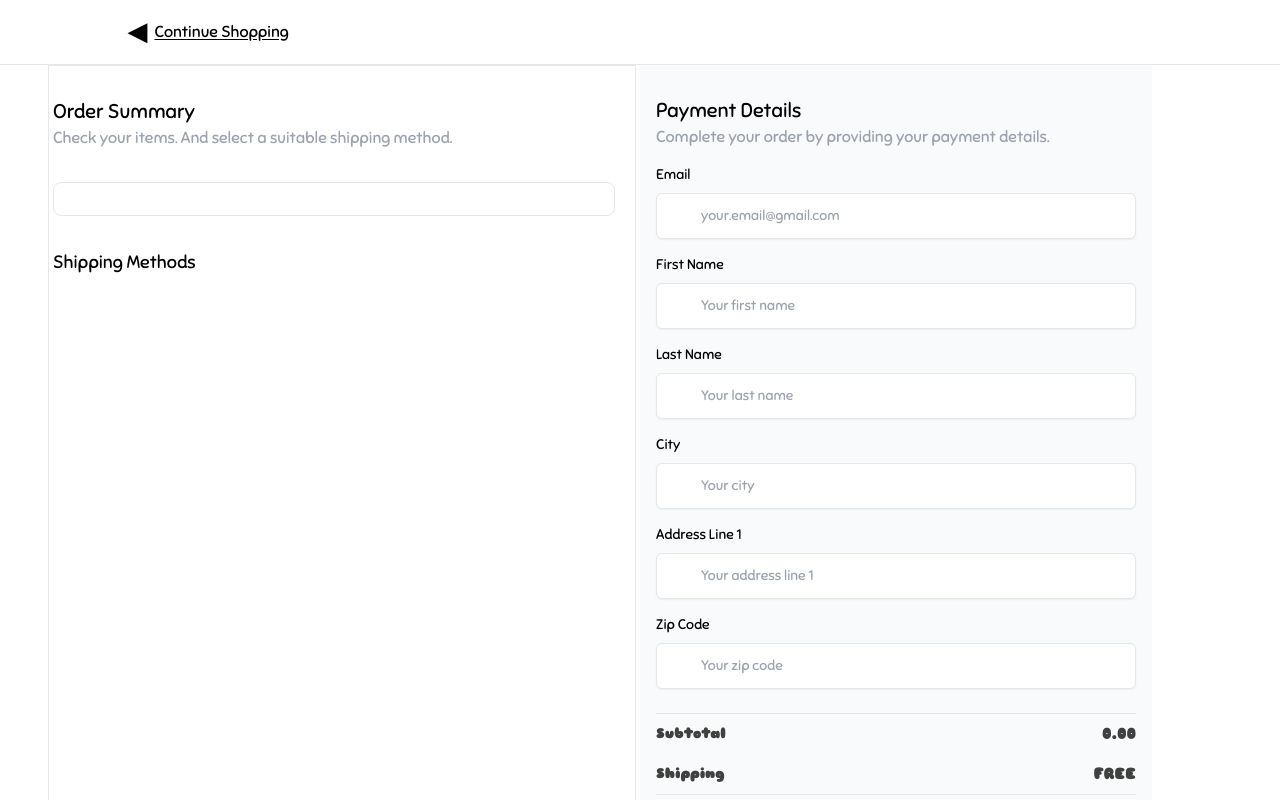
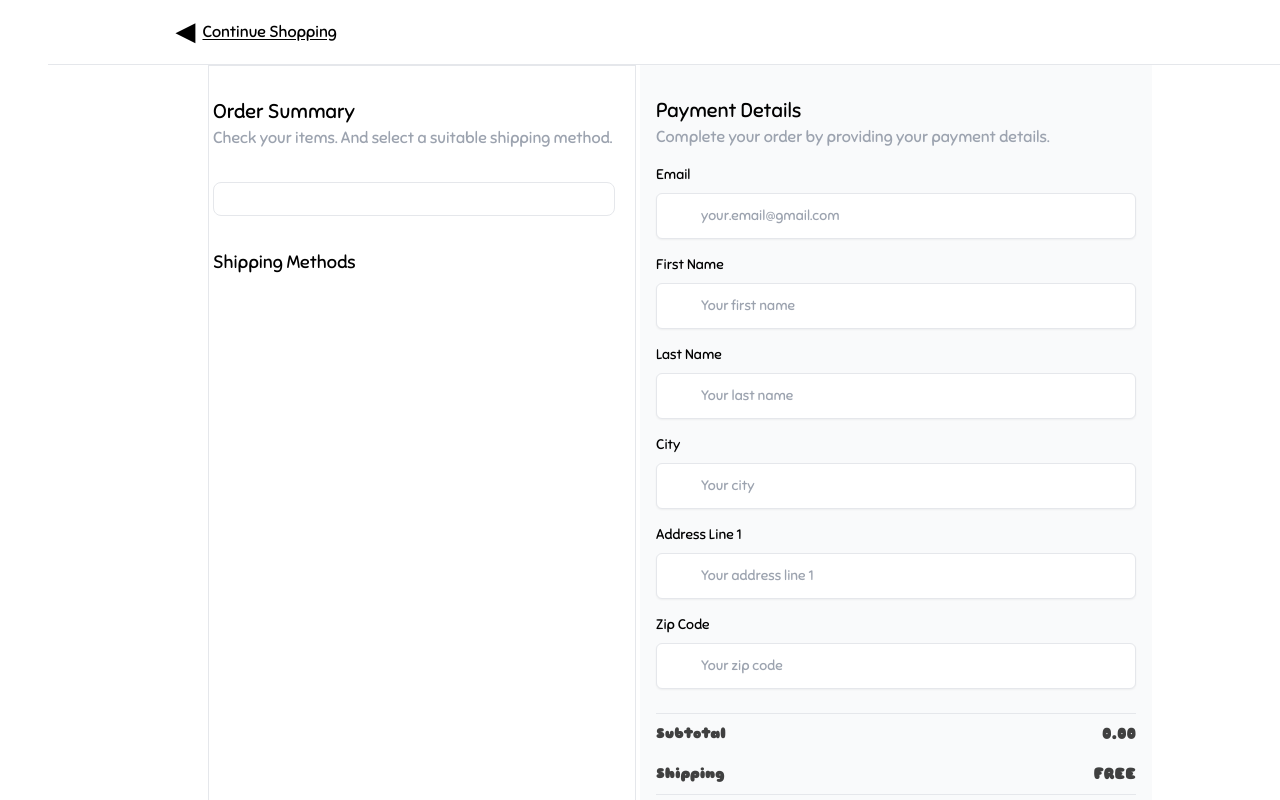
Before and after one commit to EvaldasPaulauskas-Projects/HelloHeaven, a Next.js app: page /checkout in a window 1280 px wide. Shown: the top 800 px of the page. Built offline with nearby package versions, Linux system fonts and the light colour scheme.

Commit message:
Fixing CheckOut Page

```diff
--- a/src/app/checkout/page.tsx
+++ b/src/app/checkout/page.tsx
@@ -112,7 +112,7 @@
           <Loader />
         </div>
       ) : ""}
-      <div className="flex flex-col items-center border-b bg-white py-4 sm:flex-row sm:px-10 lg:px-20 xl:px-32">
+      <div className="flex flex-col items-center border-b bg-white py-4 sm:flex-row sm:px-10 lg:px-20 xl:px-32 ml-12">
         <Link href="/shop-all" className="flex items-center gap-2">
           <span className="text-2xl font-black">◀</span>
           <span className="underline underline-offset-2">Continue Shopping</span>
@@ -122,7 +122,7 @@
         </div>
       </div>
       <div className="grid sm:px-10 lg:grid-cols-2 lg:px-20 xl:px-32">
-        <div className="px-5 pt-8 pl-1 -pr-32 border mr-1 -ml-20">
+        <div className="px-5 pt-8 pl-1 -pr-32 border mr-1 ml-4 md:ml-20">
           <p className="text-xl font-medium">Order Summary</p>
           <p className="text-gray-400">Check your items. And select a suitable shipping method.</p>
           <ul className="mt-8 space-y-3 rounded-lg border bg-white px-2 py-4 sm:px-6 flex flex-col">
@@ -232,6 +232,8 @@
           <button onClick={handlePlaceOrder} className="mt-4 mb-8 w-full rounded-md bg-neutral-700 px-6 py-3 font-medium text-white">
             Place order
           </button>
+
+          <div className=" pb-80"></div>
         </div>
       </div>
     </div>
--- a/src/app/components/Loader/Loader.tsx
+++ b/src/app/components/Loader/Loader.tsx
@@ -5,8 +5,8 @@
 const Loader = () =>{
 
     return(
-        <div className='w=full h-screen flex items-center justify-center flex-col -mt-32 opacity-55'>
-            <Image alt="/loader" src={LoadingGIf} height={350} width={350} />
+        <div className=' absolute w-full h-screen opacity-55 borderflex items-center justify-center'>
+            <Image alt="/loader" src={LoadingGIf} height={350} width={350} className='ml-8 md:ml-10 md:my-14 xl:ml-80' />
         </div>
     );
 };
--- a/src/app/components/NotFound/NotFound.tsx
+++ b/src/app/components/NotFound/NotFound.tsx
@@ -7,7 +7,7 @@
 const NotFound = () =>{
 
     return(
-        <div className='w=full h-screen flex items-center justify-center ml-[14rem] flex-col -mt-[11rem] opacity-45 sniglet-regular'>
+        <div className='w=full h-screen flex items-center justify-center -ml-8 md:ml-[5rem] xl:ml-[15rem] flex-col -mt-[11rem] opacity-45 sniglet-regular'>
             <Image alt="/notFound" src={NotFoundImg} height={350} width={350} />
             <h1 className='capitalize font-semibold'>Nothing has been found.</h1>
         </div>
--- a/src/app/globals.css
+++ b/src/app/globals.css
@@ -2,6 +2,9 @@
 @tailwind components;
 @tailwind utilities;
 
+html, body {
+    overflow-x: hidden;
+}
 /* Define font-face for Sniglet-ExtraBold */
 @font-face {
     font-family: 'Sniglet-ExtraBold';
--- a/src/app/shop-all/page.tsx
+++ b/src/app/shop-all/page.tsx
@@ -68,9 +68,9 @@
   };
 
   return (
-    <div className="w-full my-24 sniglet-regular">
+    <div className="w-full my-24 sniglet-regular md:flex gap-20">
 
-      <div className="my-8 ml-12 w-80 ">
+      <div className="my-8 ml-10 md:ml-76 w-80 ">
         <h1 className="w-full h-20 text-2xl font-bold py-4 uppercase">Shop All</h1>
         <h1 className="border-b-2 border-[#b5b0b1] sniglet-extrabold font-black uppercase pb-2">Filter By:</h1>
         <label className={`sniglet-regular ${loading ? "pointer-events-none " : "pointer-events-auto"}`}>
@@ -149,11 +149,12 @@
         </label>
       </div>
       {loading ? (
-        <div className="-my-[38rem] ml-36 pb-96">
+        <div className="">
           <Loader />
         </div>
       ) : (
-        <div className="w-[68rem] ml-auto -my-[28rem] flex flex-row flex-wrap gap-6 pb-96">
+
+        <div className="md:w-[64rem] flex flex-row flex-wrap ml-12 md:ml-0">
           {filteredProducts.length === 0 ? (
             <NotFound />
           ) : (
@@ -162,6 +163,7 @@
             ))
           )}
         </div>
+
       )}
     </div>
   );
--- a/src/app/shop-all/product/[productId]/page.tsx
+++ b/src/app/shop-all/product/[productId]/page.tsx
@@ -159,9 +159,13 @@
           </div>
         </div>
       ) : (
+        <div className=" ml-0 md:ml-80">
           <Loader />
+        </div>
       )}
 
+      {
+        product ? (
           <div className="w-full my-32 sniglet-regular">
           <h1 className="text-4xl flex items-center justify-center gap-8 font-black">
             <div className="w-52 h-1 bg-[#ffcedd]"></div>
@@ -175,6 +179,10 @@
             ))}
           </ul>
         </div>
+        ) : (
+          <div> </div>
+        )
+      }
     </div>
   );
 }
```
Lines whose indentation alone changed are shown as unchanged.
